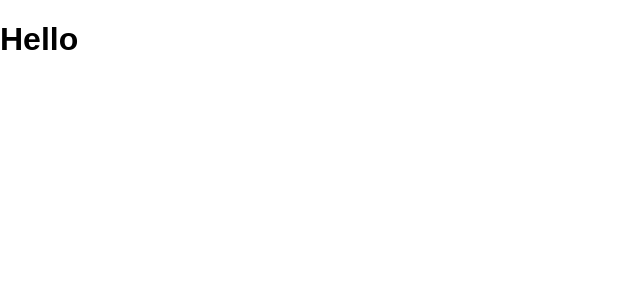
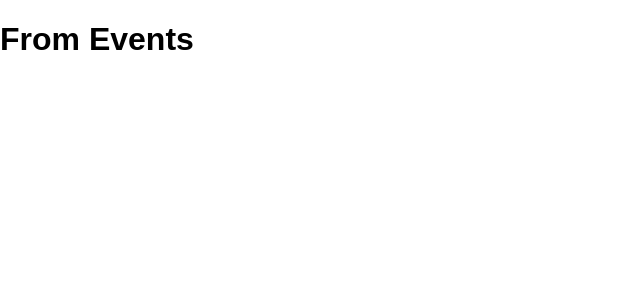
Before and after one commit to mloreti/stratos, a React (Create React App) app: page / in a window 1280 px wide. Shown: the top 300 px of the page, without its empty margins (0-640 px from the left). Built offline with nearby package versions, Linux system fonts and the light colour scheme.

Commit message:
Add events to redux

```diff
--- a/src/components/App.js
+++ b/src/components/App.js
@@ -1,15 +1,14 @@
 import React, { Component } from 'react';
 import { Provider } from 'react-redux';
 import Store from '../store/store';
+import EventsContainer from './events/events_container';
 import './App.css';
 
 class App extends Component {
   render() {
     return (
       <Provider store={Store}>
-        <div className="App">
-          <h1>Hello</h1>
-        </div>
+        <EventsContainer />
       </Provider>
     );
   }
--- /dev/null
+++ b/src/components/events/events.js
@@ -0,0 +1,11 @@
+import React from 'react';
+
+class Events extends React.Component {
+  render(){
+    return(
+      <h1>From Events</h1>
+    )
+  }
+}
+
+export default Events;
--- /dev/null
+++ b/src/components/events/events_container.js
@@ -0,0 +1,16 @@
+import { connect } from 'react-redux';
+import Events from './events';
+
+const mapStateToProps = state => ({
+  events: state.events
+});
+
+const mapDispatchToProps = dispatch => ({
+});
+
+const EventsContainer = connect(
+  mapStateToProps,
+  mapDispatchToProps
+)(Events);
+
+export default EventsContainer;
```
